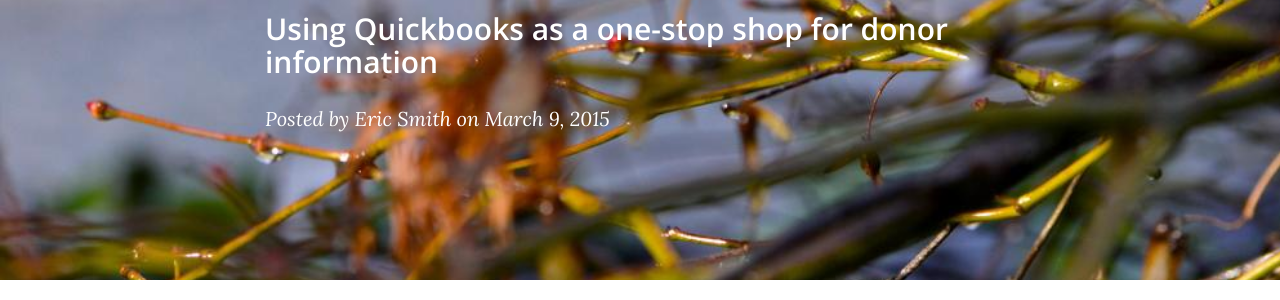
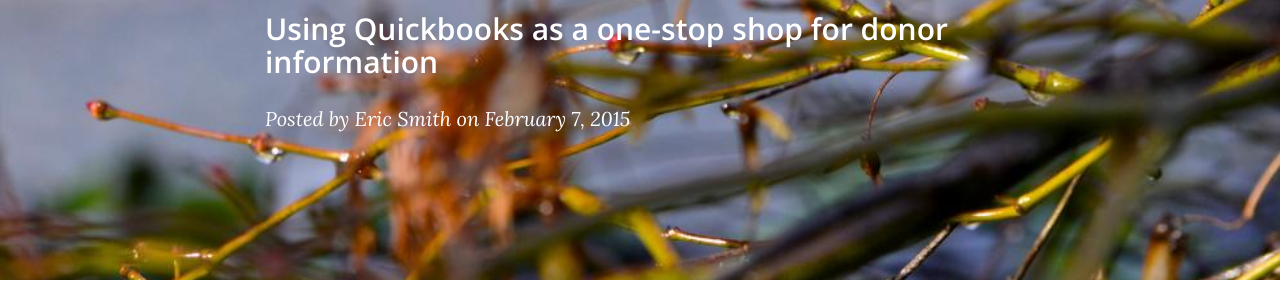
Before and after one commit to grumaccountant/eric, a Jekyll site: the page built from _posts/2015-02-07-Nonprofit-customization-of-donor-statements.markdown, in a window 1280 px wide. Shown: the part 350-650 px from the top of the page. Built offline with Jekyll 4.4.1, drawn with Linux system fonts in a browser that asks for light colours; nearby versions of some CDN libraries; comment, search, counter and statistics services are not loaded; part of the change alters nothing that is shown.

```diff
--- a/_posts/2015-03-09-Nonprofit-customization-of-donor-statements.markdown
+++ b/_posts/2015-02-07-Nonprofit-customization-of-donor-statements.markdown
@@ -3,7 +3,7 @@ layout:     post
 title:      "Nonprofit customization of donor payment histories"
 subtitle:   "Using Quickbooks as a one-stop shop for donor information"
 description: "Donor statements"
-date:       2015-03-09
+date:       2015-02-07
 author:     "Eric Smith"
 header-img: "img/Mar.jpg"
 ---
```
